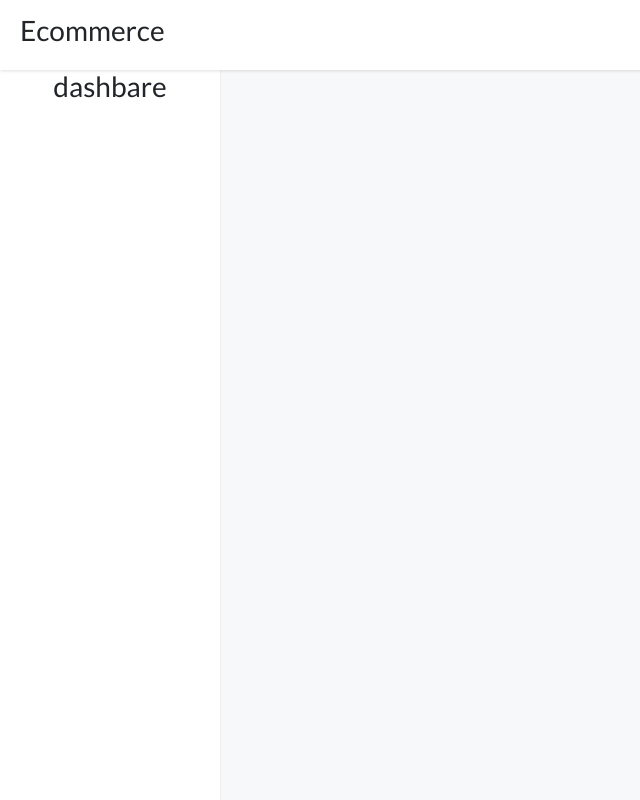
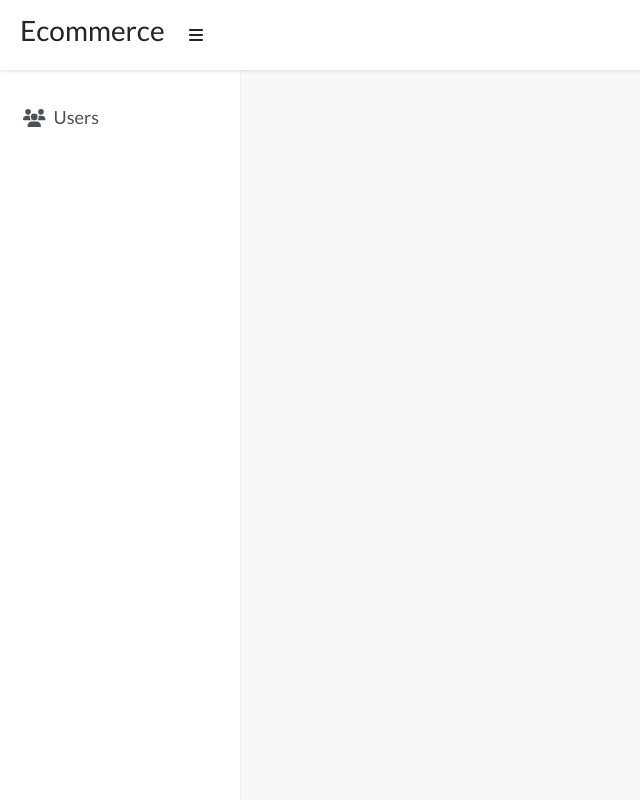
Before and after one commit to mohammedlli/ecommerce, a React (Create React App) app: page /dashbord in a window 1280 px wide. Shown: the whole page, without its empty margins (0-640 px from the left). Built offline with nearby package versions, Linux system fonts and the light colour scheme; a web font is replaced by a local one.

Commit message:
create menuContext whit bar

```diff
--- a/src/App.js
+++ b/src/App.js
@@ -9,8 +9,7 @@ import Dashbord from './Pages/Dashbord/Dashbord';
 import './Pages/Dashbord/dashbord.css'
 import './Components/Dashbord/bare.css'
 import 'bootstrap/dist/css/bootstrap.min.css';
-
-
+import MenuContext from './Context/MenuContext';
 function App() {
   return (
     <div className="App">
@@ -20,8 +19,8 @@ function App() {
         <Route path='/register' element={<Register/>}/>
         <Route path='/auth/google/callback' element={<GoogleCallBack/>}/>
         <Route path='/dashbord' element={<Dashbord/>}>
+        <Route path='users' element={<Users/>}/>
         </Route>
-        <Route path='users' element={<Users/>}/>
       </Routes>
     </div>
   );
--- a/src/Components/Dashbord/SideBar.jsx
+++ b/src/Components/Dashbord/SideBar.jsx
@@ -1,7 +1,20 @@
+import { NavLink } from "react-router-dom";
+import { FontAwesomeIcon } from "@fortawesome/react-fontawesome";
+import { faUsers } from "@fortawesome/free-solid-svg-icons";
+import { useContext } from "react";
+import { Menu } from "../../Context/MenuContext";
 export default function SideBar(){
+    const menu = useContext(Menu);
+    const isOpen = menu.isOpen;
+    console.log(isOpen);
     return <>
-    <div className="side">
-        <h3>dashbare</h3>
-    </div>
+    <div className="side pt-3" style={{width:isOpen? "240px": "60px"}}>
+        <NavLink to={'users'}
+        style={{padding: isOpen? "10px 8px 10px 15px" :"10px 10px"}}
+        className='side-bar-link d-flex align-items-center gap-2'>
+            <FontAwesomeIcon icon={faUsers}/>
+            <p className="m-0" style={{display: isOpen? "block" : "none"}}>Users</p>
+        </NavLink>
+        </div>
     </>
 }
--- a/src/Components/Dashbord/TopBare.jsx
+++ b/src/Components/Dashbord/TopBare.jsx
@@ -1,7 +1,18 @@
+import { faBars } from "@fortawesome/free-solid-svg-icons";
+import { FontAwesomeIcon } from "@fortawesome/react-fontawesome";
+import { useContext } from "react";
+import { Menu } from "../../Context/MenuContext";
 export default function TopBar(){
+    const menu = useContext(Menu);
+    const setIsOpen = menu.setIsOpen;
     return <>
     <div className="top d-flex align-items-center justify-content-between">
-    <h3>Ecommerce</h3>
+    <div className="d-flex align-items-center gap-4">
+        <h3>Ecommerce</h3>
+        <FontAwesomeIcon
+        onClick={()=> setIsOpen((prev)=> !prev)}
+        cursor={"Pointer"} icon={faBars} />
+        </div>
     </div>
     </>
 }
--- a/src/Components/Dashbord/bare.css
+++ b/src/Components/Dashbord/bare.css
@@ -17,7 +17,21 @@
     z-index: 1;
     height: 100vh;
     box-shadow: 0 0 1px rgba(0, 0, 0, 0.2);
-    width: 220px;
-    padding: 0 20px;
+}
+.side-bar-link{
+    text-decoration: none;
+    color: #495057;
+    font-size: 18px;
+    transition: 0.3s;
+    margin: 8px;
+    border-radius: 6px;
+}
+.side-bar-link:hover{
+    color: black;
+}
+.side .active{
+    background-color: #f2f3fe;
+    color: #038edc;
+}
 
-}
+/* background-color: #232327; */
--- /dev/null
+++ b/src/Context/MenuContext.jsx
@@ -0,0 +1,11 @@
+import { createContext, useState } from "react";
+
+export const Menu = createContext(true);
+export default function MenuContext({children}){
+    const [isOpen , setIsOpen] = useState(true);
+    return (
+    <Menu.Provider value={{isOpen , setIsOpen}}>
+        {children}
+    </Menu.Provider>
+    );
+}
--- a/src/Pages/Dashbord/Users.jsx
+++ b/src/Pages/Dashbord/Users.jsx
@@ -3,8 +3,6 @@ import { useEffect } from "react"
 import { USERS, baseURL } from "../../Api/Api"
 import Cookie from 'cookie-universal';
 import Logout from "./Logout";
-import { FontAwesomeIcon } from "@fortawesome/react-fontawesome";
-import { faUsers } from "@fortawesome/free-solid-svg-icons";
 export default function Users(){
     const cookie = Cookie();
     useEffect(()=>{
@@ -17,7 +15,6 @@ export default function Users(){
     },[])
     return <>
     users
-    <FontAwesomeIcon icon={faUsers} />
     <Logout/>
     </>
 }
--- a/src/Pages/Website/Register.jsx
+++ b/src/Pages/Website/Register.jsx
@@ -27,7 +27,6 @@ export default function Register(){
         setLoading(true);
         try{
             const res = await axios.post(`${baseURL}/${REGISTER}`,form);
-
             const token = res.data.token;
             cookie.set('e-commerc',token);
             console.log("secces");
--- a/src/index.js
+++ b/src/index.js
@@ -6,18 +6,15 @@ import './Pages/Website/Auth.css'
 import './css/Components/alerts.css'
 import './css/Components/loading.css'
 import './css/Components/button.css'
-import reportWebVitals from './reportWebVitals';
 import { BrowserRouter } from 'react-router-dom';
+import MenuContext from './Context/MenuContext';
 const root = ReactDOM.createRoot(document.getElementById('root'));
 root.render(
   <React.StrictMode>
-    <BrowserRouter>
-    <App />
-    </BrowserRouter>
+    <MenuContext>
+      <BrowserRouter>
+        <App />
+      </BrowserRouter>
+      </MenuContext>
   </React.StrictMode>
 );
-
-// If you want to start measuring performance in your app, pass a function
-// to log results (for example: reportWebVitals(console.log))
-// or send to an analytics endpoint. Learn more: https://bit.ly/CRA-vitals
-reportWebVitals();
```
Also changed, not shown: src/Context/WindowContext.jsx (added, +11 -0 lines).
